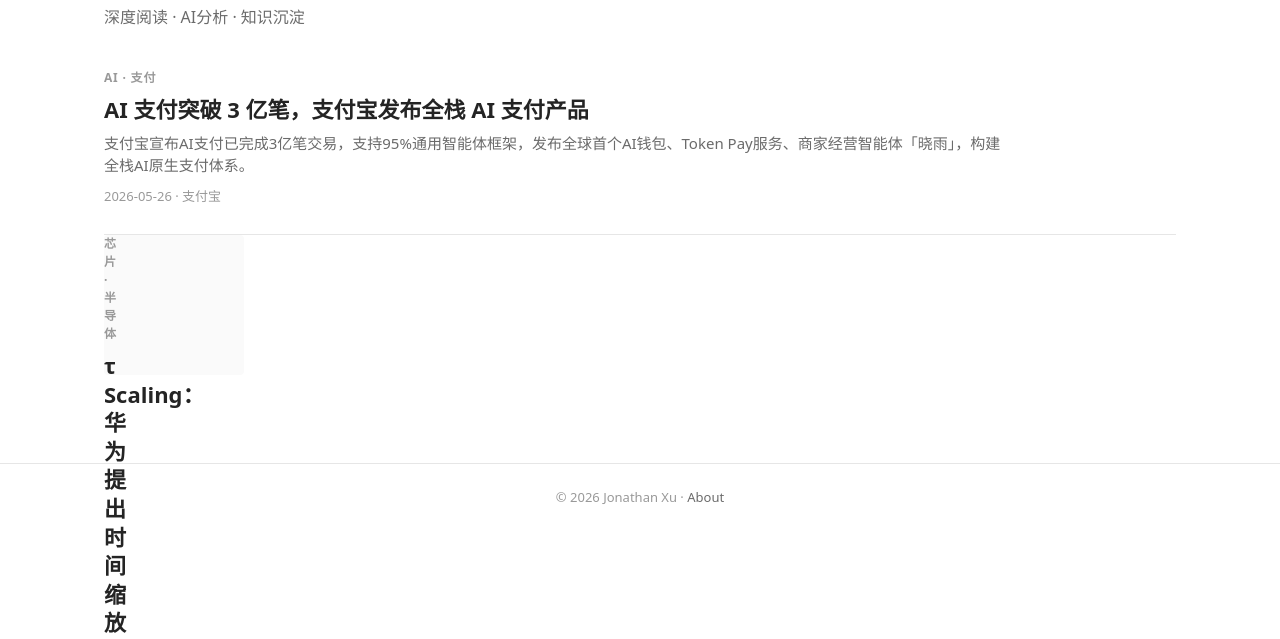
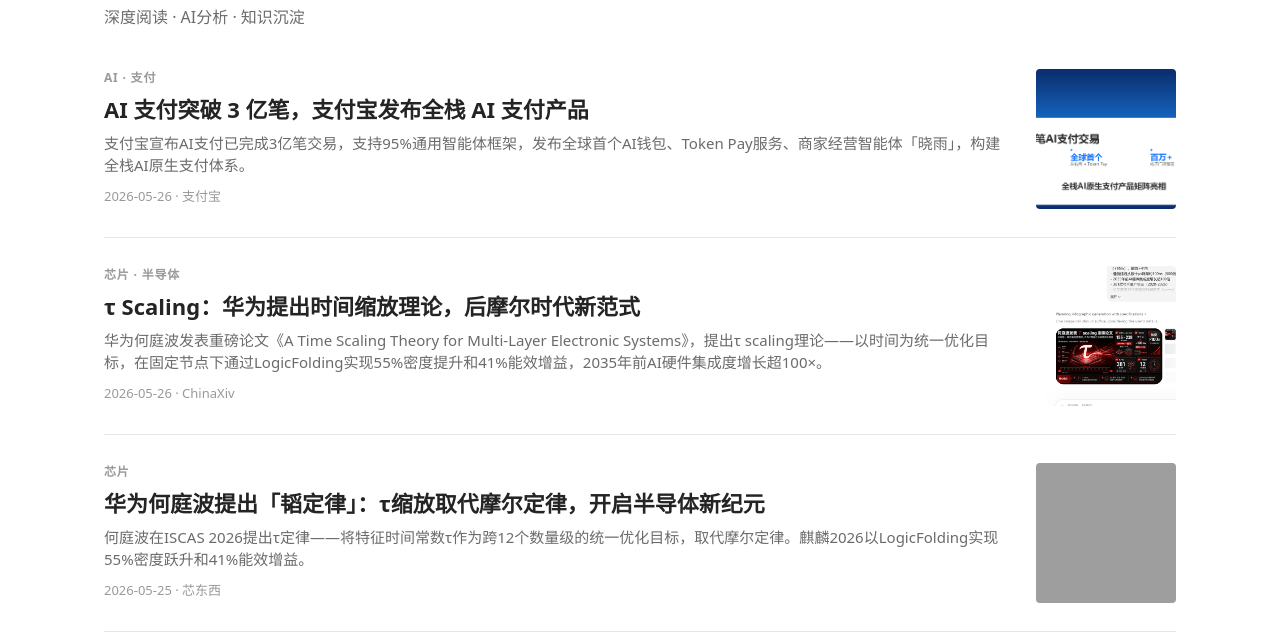
Before and after one commit to 1158971395/AI, a plain HTML site: page index.html in a window 1280 px wide. Shown: the part 159-798 px from the top of the page. Drawn offline with Linux system fonts and the light colour scheme; grey boxes are pictures that could not be loaded.

Commit message:
Fix: missing quote in style attribute broke homepage HTML

```diff
--- a/index.html
+++ b/index.html
@@ -40,7 +40,7 @@
         <p class="article-feed-excerpt">支付宝宣布AI支付已完成3亿笔交易，支持95%通用智能体框架，发布全球首个AI钱包、Token Pay服务、商家经营智能体「晓雨」，构建全栈AI原生支付体系。</p>
         <div class="article-feed-meta">2026-05-26 · 支付宝</div>
       </div>
-      <div class="article-feed-thumb" style="background-image:url('/20260526-alipay-ai-payment.png')></div>
+      <div class="article-feed-thumb" style="background-image:url('/20260526-alipay-ai-payment.png')"></div>
     </a>
     <a href="20260526-tau-scaling.html" class="article-feed-item">
       <div class="article-feed-body">
@@ -49,7 +49,7 @@
         <p class="article-feed-excerpt">华为何庭波发表重磅论文《A Time Scaling Theory for Multi-Layer Electronic Systems》，提出τ scaling理论——以时间为统一优化目标，在固定节点下通过LogicFolding实现55%密度提升和41%能效增益，2035年前AI硬件集成度增长超100×。</p>
         <div class="article-feed-meta">2026-05-26 · ChinaXiv</div>
       </div>
-      <div class="article-feed-thumb" style="background-image:url('/20260526-tau-scaling.png')></div>
+      <div class="article-feed-thumb" style="background-image:url('/20260526-tau-scaling.png')"></div>
     </a>
     <a href="20260525-huawei-tau-law.html" class="article-feed-item">
       <div class="article-feed-body">
```
